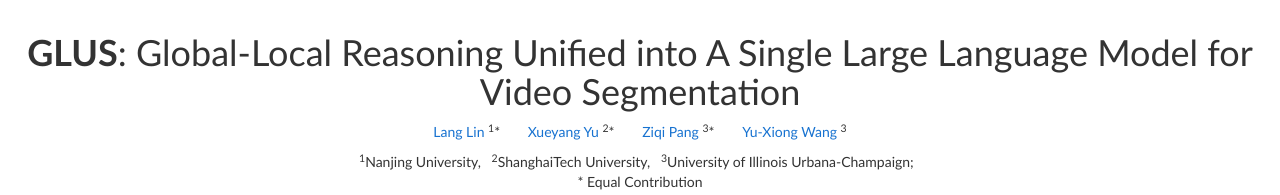
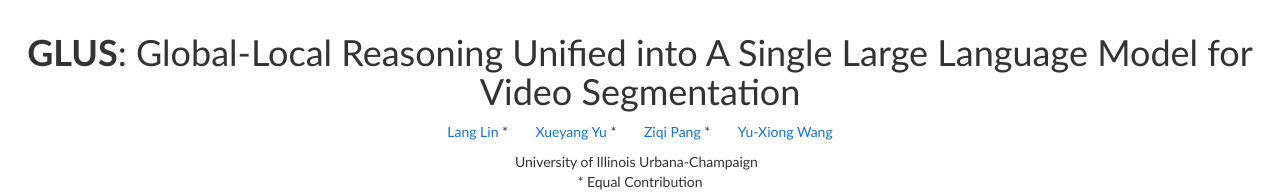
Before and after one commit to GLUS-video/glus-video.github.io, a plain HTML site: page index.html in a window 1280 px wide. Shown: the top 195 px of the page. Drawn offline with nearby package versions, Linux system fonts and the light colour scheme; some icons are missing.

Commit message:
Update index.html

```diff
--- a/index.html
+++ b/index.html
@@ -65,29 +65,29 @@
                     <li>
                         <a href="https://openreview.net/profile?id=~Lang_Lin3">
                             Lang Lin
-                        </a><sup>1</sup>*
+                        </a><sup></sup>*
                     </li>
                     <li>
                       <a href="https://openreview.net/profile?id=~Xueyang_Yu1">
                           Xueyang Yu
-                      </a><sup>2</sup>*
+                      </a><sup></sup>*
                   </li>
                     <li>
                       <a href="https://ziqipang.github.io/">
                           Ziqi Pang
-                      </a><sup>3</sup>*
+                      </a><sup></sup>*
                   </li>
                     <li>
                         <a href="https://yxw.cs.illinois.edu/">
                             Yu-Xiong Wang
-                        </a><sup>3</sup>
+                        </a><sup></sup>
                 </ul>
             </div>
 <div class="col-md-3">
     </div>
             <div class="col-md-12 text-center">
                 <!-- <sup>1</sup>University of Illinois Urbana-Champaign, &nbsp <sup>2</sup>Massachusetts Institute of Technology, &nbsp <sup>3</sup>Adobe Research &nbsp; &nbsp; <br>* Equal Contribution -->
-                <sup>1</sup>Nanjing University, &nbsp <sup>2</sup>ShanghaiTech University, &nbsp <sup>3</sup>University of Illinois Urbana-Champaign; &nbsp; <br>* Equal Contribution
+                <sup></sup>University of Illinois Urbana-Champaign &nbsp; <br>* Equal Contribution
 
             </div>
 <br>
```
